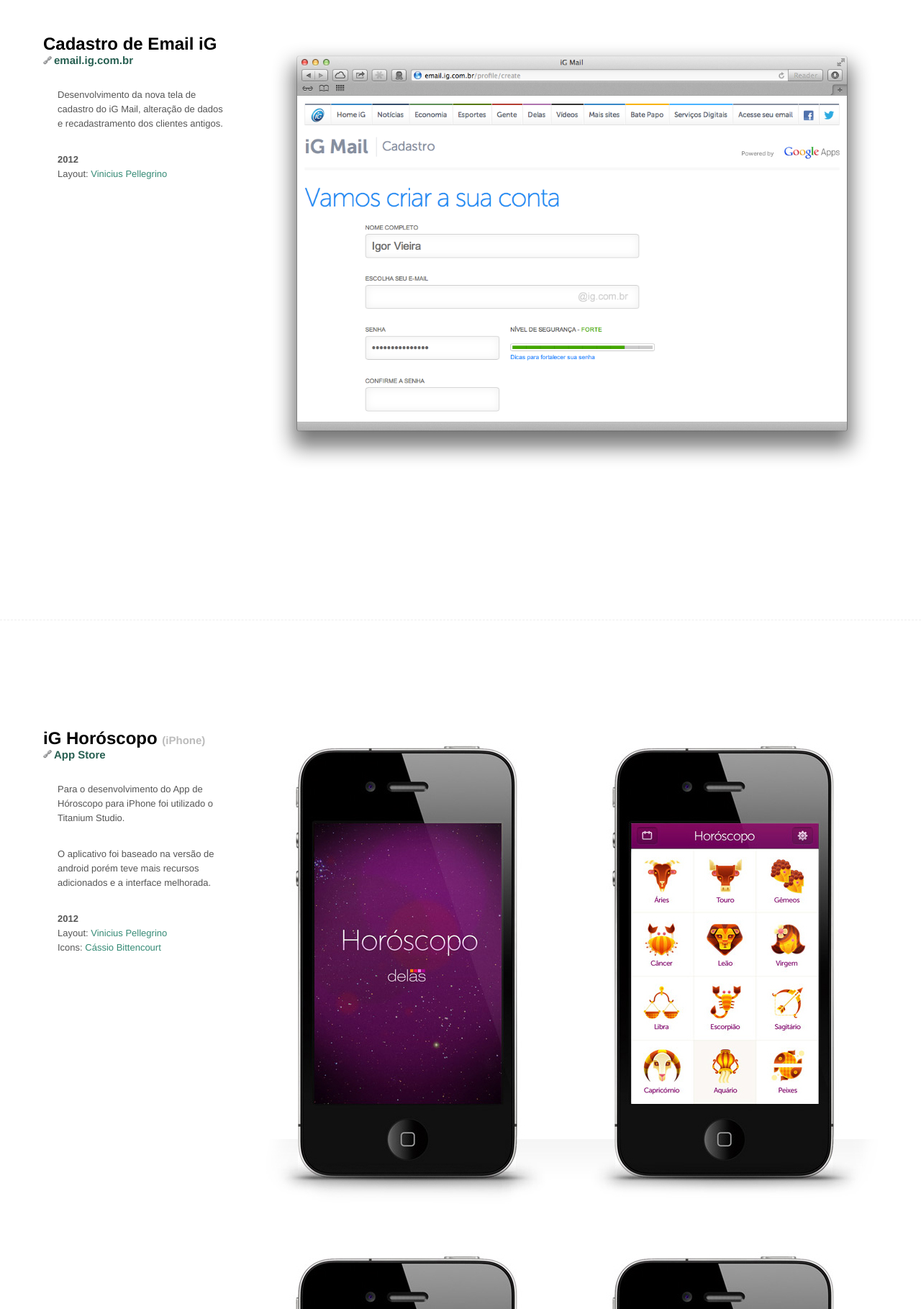
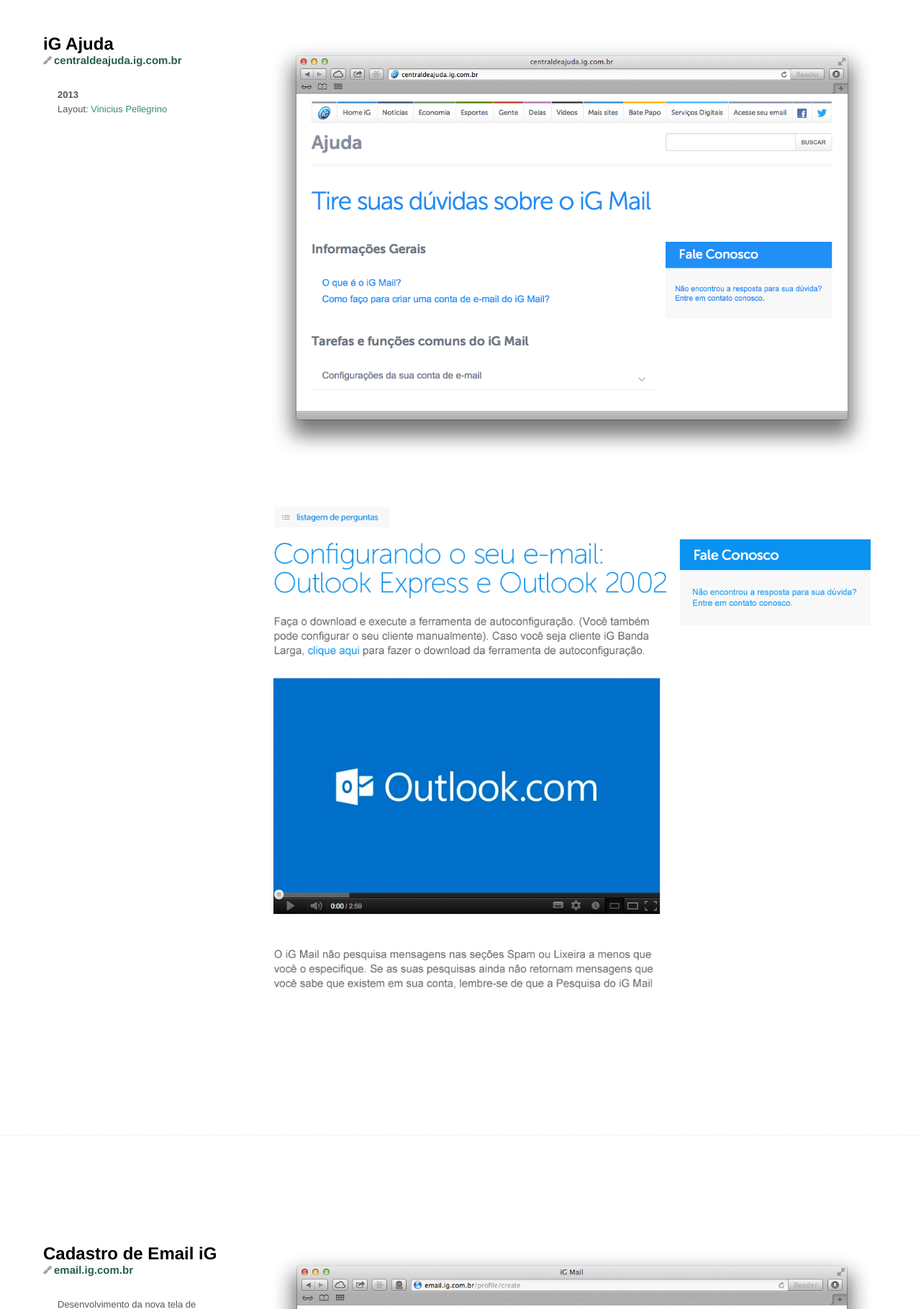
Before and after one commit to igorfv/igorvieira.com.br, a Flask app: page / in a window 1280 px wide. Shown: the part 103-1922 px from the top of the page at 72% size. Run offline with Flask 2, Linux system fonts and the light colour scheme; some libraries are stand-ins or nearby versions.

Commit message:
adding a new item on portfolio

```diff
--- a/templates/index.html
+++ b/templates/index.html
@@ -39,6 +39,28 @@
 
 
 			<div id="main">
+
+
+				<div class="item">
+					<div class="container">
+
+						<div class="bar">
+							<h2>iG Ajuda</h2>
+							<h3><a href="http://centraldeajuda.ig.com.br" target="_blank">centraldeajuda.ig.com.br</a></h3>
+
+							<p></p>
+							<p>
+								<strong>2013</strong><br>
+								Layout: <a href="http://viniciuspellegrino.com.br" target="_blank">Vinicius Pellegrino</a><br>
+							</p>
+						</div>
+
+						<div class="images">
+							<img src="{{ url_for('static', filename='img/potifolio/ig-ajuda/image-1.png') }}" alt="Home com índice de perguntas">
+							<img src="{{ url_for('static', filename='img/potifolio/ig-ajuda/image-2.png') }}" alt="Tela de resposta">
+						</div>
+					</div>
+				</div>
 
 
 				<div class="item">
```
